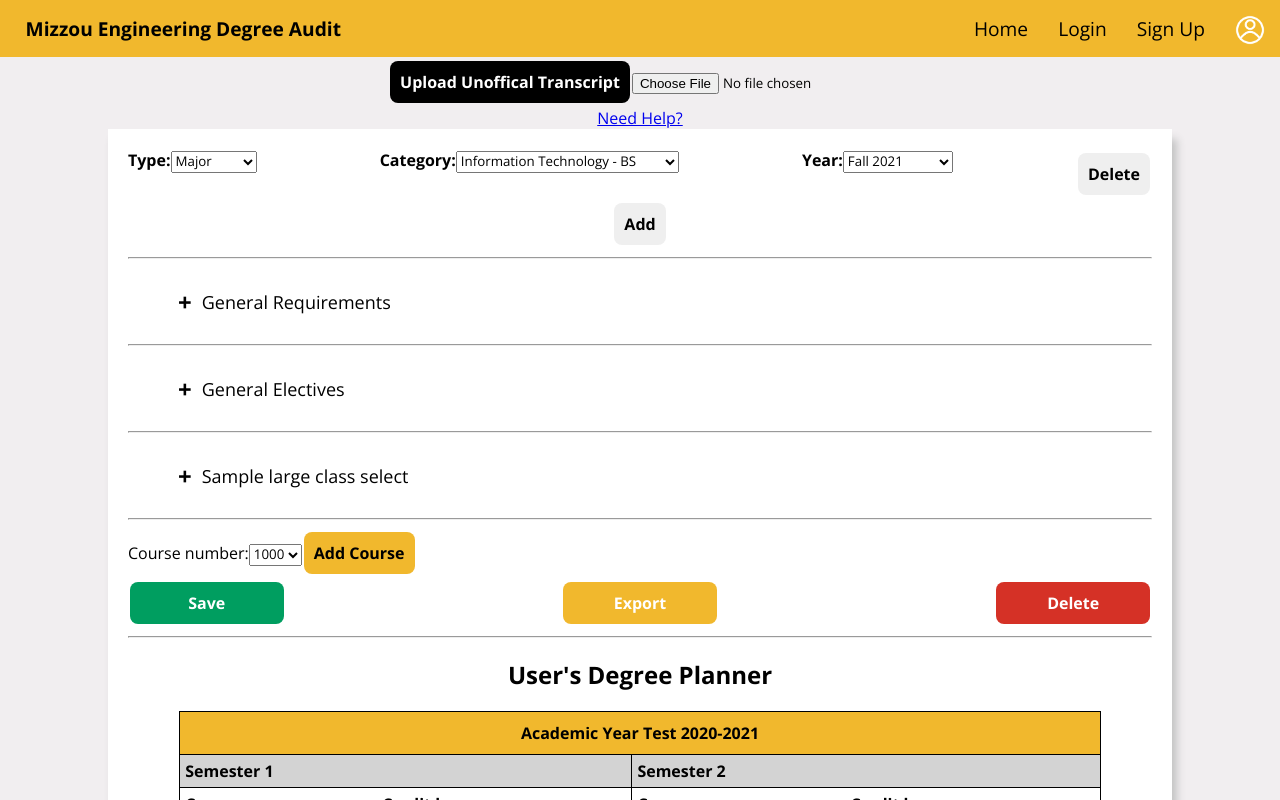
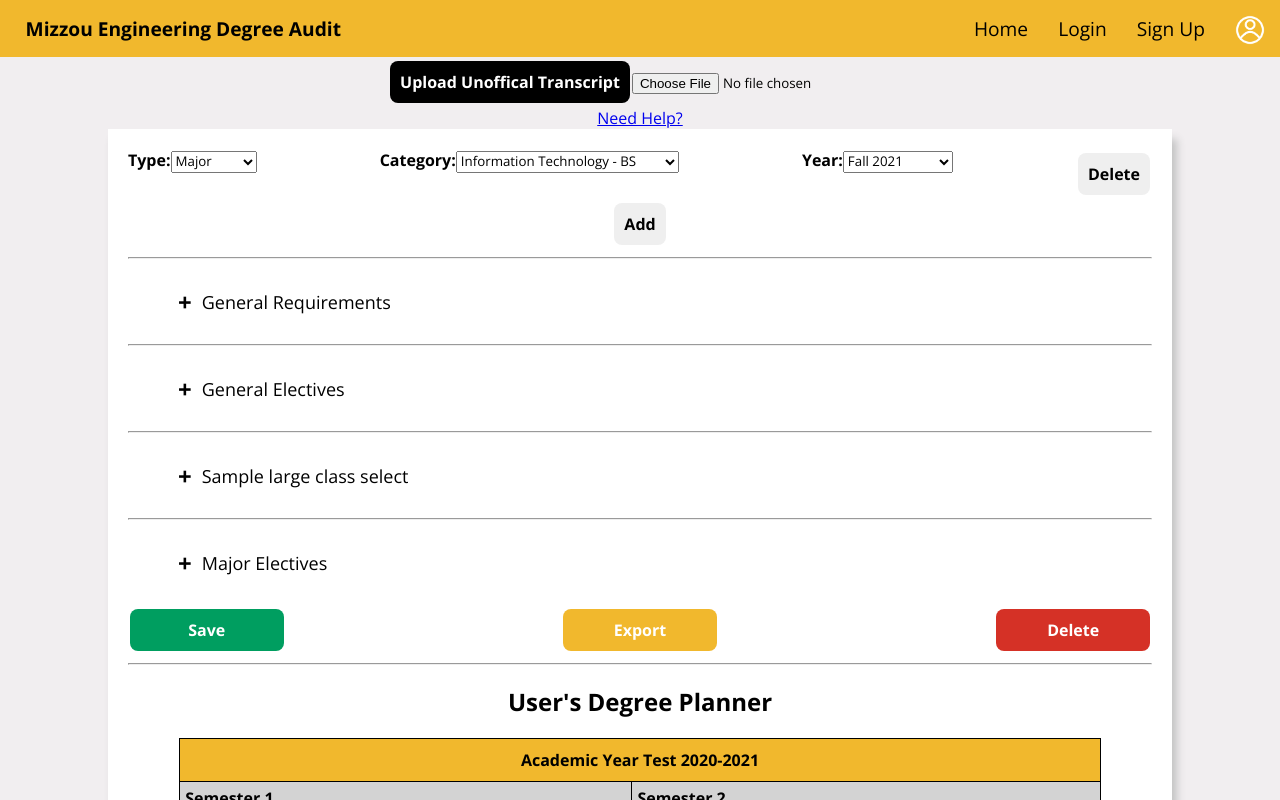
Before and after one commit to pkanGitHub/degree-audit-planner, a React (Create React App) app: page /audit in a window 1280 px wide. Shown: the top 800 px of the page. Built offline with nearby package versions, Linux system fonts and the light colour scheme.

Commit message:
finalized add course functionality

```diff
--- a/src/pages/audit.jsx
+++ b/src/pages/audit.jsx
@@ -3,6 +3,7 @@ import RequiredChoice from "../components/requiredChoice";
 import RequiredCourse from "../components/requiredCourse";
 import ClassInfo from "../components/classInfoPopup";
 import { useState } from "react";
+import { get } from "mongoose";
 
 const Audit = () => {
     const [selectCourseType, setCourseType] = useState('');
@@ -78,15 +79,31 @@ const Audit = () => {
     // need to research this more, this should ideally get information upon click from add course, find the values of added classtype and number, and then use this information to find the course in the pop up(ideally the database eventually) and populate the course name, credit hours, and preq and add this into div new large class
 
 
-    const [courseInfo, setCourseInfo] = useState('N/A')
+    const [selectedCourses, setSelectedCourses] = useState([])
+    const handleLargeCourseClick = () => {
+        const courseInfo = selectCourseType + " " + selectNumber
+        {popupClasses.filter(singleClass => singleClass.className.match(courseInfo)).map(filteredClass => (
+
+            setSelectedCourses([...selectedCourses, {key: filteredClass, classId: filteredClass.className, creditHours: filteredClass.creditHours, preReq: filteredClass.preReq}])
+
+            ))}
 
 
-    const [selectedCourses, setSelectedCourses] = useState([])
-    const handleLargeCourseClick = () => {
-        setCourseInfo(selectCourseType + " " + selectNumber)
-        {popupClasses.filter(singleClass => singleClass.className.includes(courseInfo)).map(filteredClass => (
+    }
 
-            setSelectedCourses([...selectedCourses, {key: filteredClass, classId: filteredClass.className, creditHours: filteredClass.creditHours, preReq: filteredClass.preReq}])
+    const [majorElectCourse, setMajorElectCourse] = useState([])
+    const [selectMajorNumber, setMajorNumber] = useState('');
+    const handleMajorNumberSelect=(e)=>{
+        setMajorNumber(e.target.value)
+    }
+    const majorCourseNumber = [1000, 2011, 2270, 2271, 2200, 2000, 2201]
+
+
+    const handleAddMajorElective = () => {
+        const courseInfo = "INFOTC " + selectMajorNumber
+        {popupClasses.filter(singleClass => singleClass.className.match(courseInfo)).map(filteredClass => (
+
+            setMajorElectCourse([...majorElectCourse, {key: filteredClass, classId: filteredClass.className, creditHours: filteredClass.creditHours, preReq: filteredClass.preReq}])
 
             ))}
 
@@ -234,19 +251,31 @@ const Audit = () => {
 
 
                     <hr/>
+                    <ul className="accordion">
+                        <li>
+                            <input type="checkbox" name="accordion" id="fourth" />
+                            <label id="genReqLabel" htmlFor="fourth">Major Electives</label>
+                            <div className="classHistory">
                                 <div id='specifcElective'>
 
+                                    { majorElectCourse.map((key, index) => <RequiredChoice key={index} classId={key.classId} creditHours={key.creditHours} preReq={key.preReq}/>) }
+                                    <p>Information Technology electives</p>
                                     <label>
                                         Course number:
-                            <select id='chooseNumber' name='course'>
-                                {courseNumber.map((courseNumber) => (
-                                <option value={courseNumber}>{courseNumber}</option>))}
+                                        <select id='chooseNumber' name='course' onChange={handleMajorNumberSelect}>
+                                            {majorCourseNumber.map((majorCourseNumber) => (
+                                            <option value={majorCourseNumber}>{majorCourseNumber}</option>))}
                                         </select>
                                     </label>
 
-                        <button id='addCourseButton'>Add Course</button>
+                                    <button id='addCourseButton' onClick={handleAddMajorElective}>Add Course</button>
 
                                 </div>
+                            </div>
+
+                        </li>
+                    </ul>
+
 
                     <div id='optionButtons'>
                         <button id='saveButton'>Save</button>
```
Lines whose indentation alone changed are shown as unchanged.
